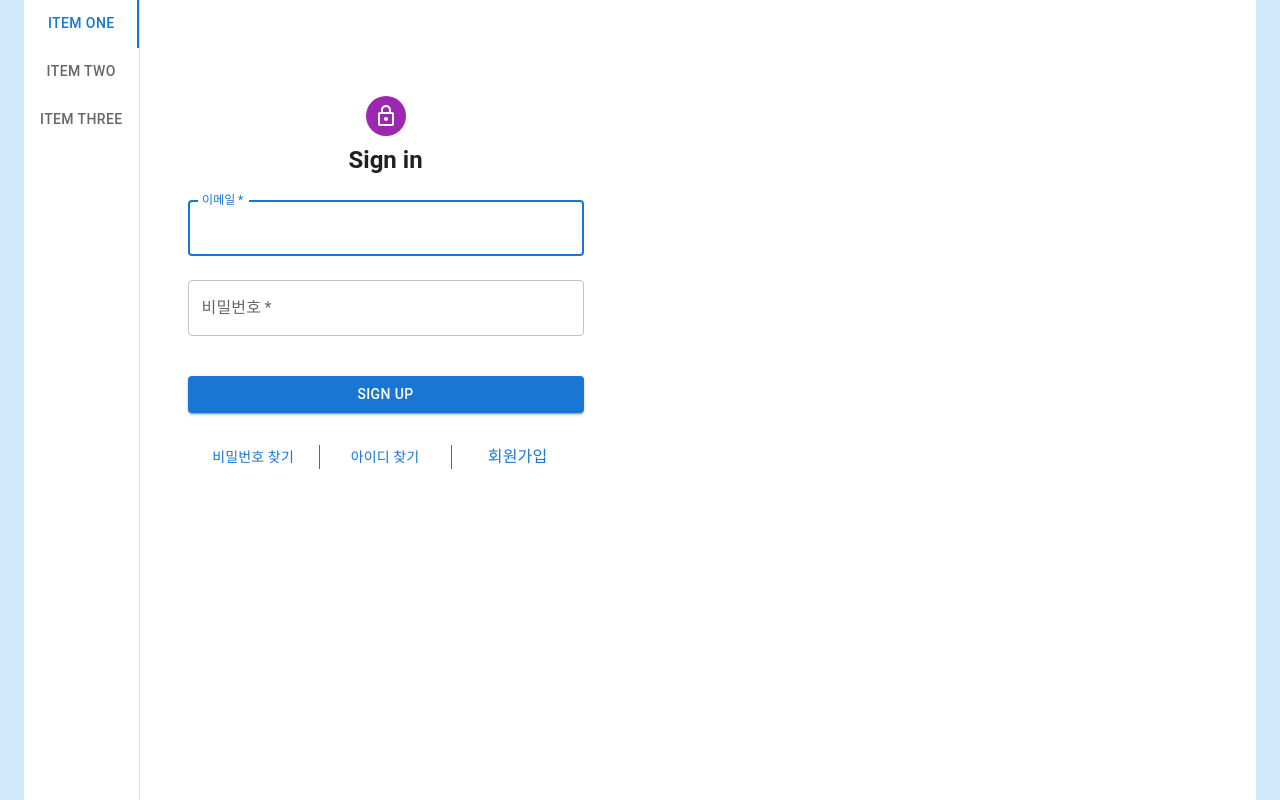
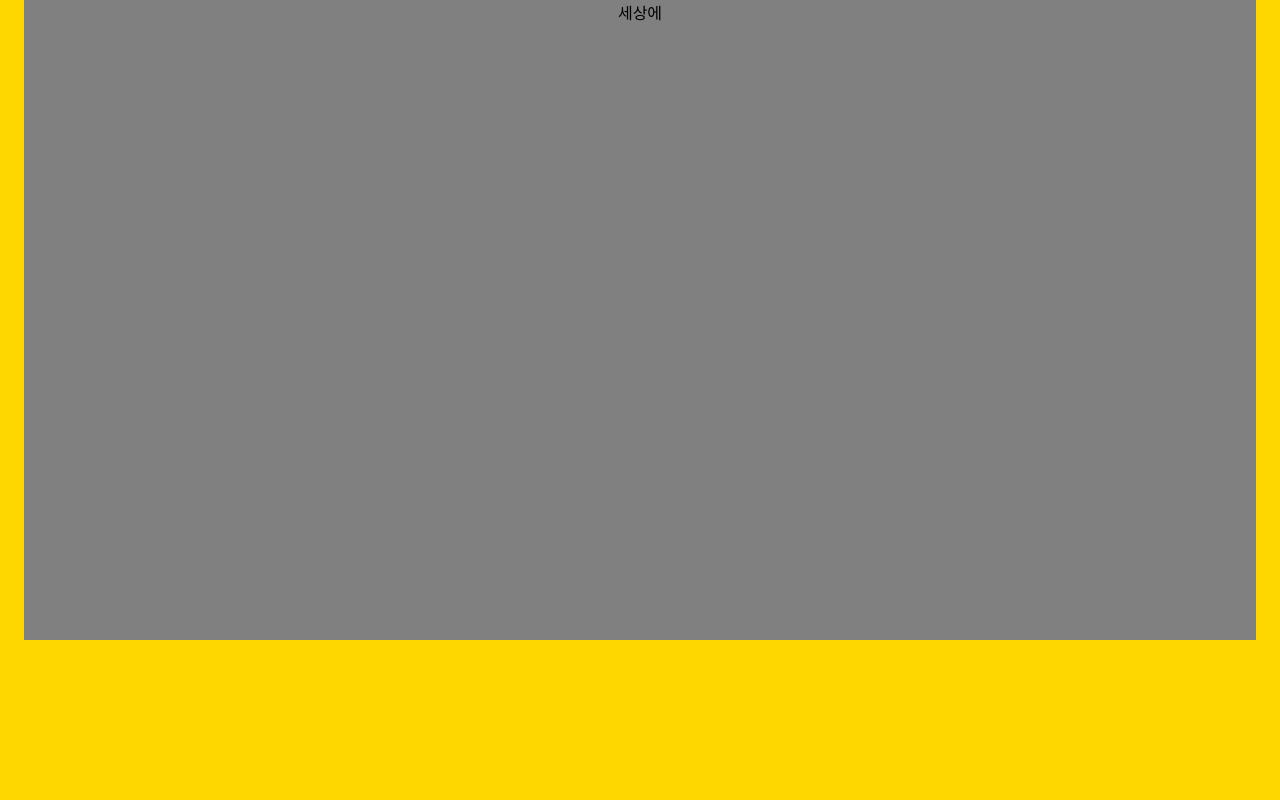
Before and after one commit to shindaehyuk/TaleTogether, a React (Create React App) app in the folder frontend/: page /admin in a window 1280 px wide. Built offline with nearby package versions, Linux system fonts and the light colour scheme.

Commit message:
merge_update

```diff
--- a/frontend/package.json
+++ b/frontend/package.json
@@ -21,7 +21,9 @@
     "react-router-dom": "^6.14.2",
     "react-scripts": "^5.0.1",
     "redux-persist": "^6.0.0",
+    "sass": "^1.64.1",
     "styled-components": "^6.0.4",
+    "tailwindcss": "^3.3.3",
     "web-vitals": "^2.1.4"
   },
   "scripts": {
--- a/frontend/src/App.js
+++ b/frontend/src/App.js
@@ -10,18 +10,8 @@ function App() {
       <div className="App">
         <header>{/* <Nav></Nav> */}</header>
         <div>
-          <Container maxWidth="xl" sx={{ bgcolor: '#cfe8fc', boxShadow: 3 }}>
-            {/* <Box
-              sx={{
-                display: 'flex',
-                bgcolor: '#cfe8fc',
-                height: '100vh',
-                boxShadow: 3,
-                justifyContent: 'center',
-              }}
-            > */}
+          <Container maxWidth="xl" sx={{ display: 'flex', bgcolor: 'gold', height: '100vh' }}>
             <Router></Router>
-            {/* </Box> */}
           </Container>
         </div>
 
--- a/frontend/src/index.css
+++ b/frontend/src/index.css
@@ -9,3 +9,7 @@ body {
 code {
   font-family: source-code-pro, Menlo, Monaco, Consolas, 'Courier New', monospace;
 }
+
+@tailwind base;
+@tailwind components;
+@tailwind utilities;
--- a/frontend/src/page/Admin.jsx
+++ b/frontend/src/page/Admin.jsx
@@ -6,7 +6,8 @@ import Typography from '@mui/material/Typography';
 import Box from '@mui/material/Box';
 import Login from '../components/admin/Login';
 import Signup from '../components/admin/Signup';
-import { Height } from '@mui/icons-material';
+import Container from '@mui/material/Container';
+import { grey } from '@mui/material/colors';
 
 function TabPanel(props) {
   const { children, value, index, ...other } = props;
@@ -49,18 +50,12 @@ export default function Admin() {
   };
 
   return (
-    <Box sx={{ flexGrow: 1, bgcolor: 'background.paper', display: 'flex', height: '100vh' }}>
-      <Tabs
-        orientation="vertical"
-        variant="scrollable"
-        value={value}
-        onChange={handleChange}
-        aria-label="Vertical tabs example"
-        sx={{ borderRight: 1, borderColor: 'divider' }}
-      >
+    <>
+      <Box sx={{ width: '100%', height: '80%', bgcolor: 'grey' }}>세상에</Box>
+      {/* <Box sx={{ justifyContent: 'space-between', flexGrow: 1, bgcolor: 'grey', m: 10 }}>
+        <Tabs value={value} onChange={handleChange} sx={{ borderColor: 'divider' }}>
           <Tab label="Item One" {...a11yProps(0)} />
           <Tab label="Item Two" {...a11yProps(1)} />
-        <Tab label="Item Three" {...a11yProps(2)} />
         </Tabs>
         <TabPanel value={value} index={0}>
           <Login></Login>
@@ -68,9 +63,19 @@ export default function Admin() {
         <TabPanel value={value} index={1}>
           <Signup></Signup>
         </TabPanel>
-      <TabPanel value={value} index={2}>
-        Item Three
+      </Box>
+      <Box sx={{ justifyContent: 'space-between', flexGrow: 1, bgcolor: 'blue', my: 5 }}>
+        <Tabs value={value} onChange={handleChange} sx={{ borderColor: 'divider' }}>
+          <Tab label="Item One" {...a11yProps(0)} />
+          <Tab label="Item Two" {...a11yProps(1)} />
+        </Tabs>
+        <TabPanel value={value} index={0}>
+          <Login></Login>
         </TabPanel>
-    </Box>
+        <TabPanel value={value} index={1}>
+          <Signup></Signup>
+        </TabPanel>
+      </Box> */}
+    </>
   );
 }
--- a/frontend/src/page/Community.jsx
+++ b/frontend/src/page/Community.jsx
@@ -1,5 +1,3 @@
-import React from 'react';
-
 function Community() {
   return (
     <>
--- a/frontend/src/router/Router.jsx
+++ b/frontend/src/router/Router.jsx
@@ -1,7 +1,5 @@
 import { Routes, Route } from 'react-router-dom';
 import Main from '../page/Main';
-import Login from '../components/admin/Login';
-import Signup from '../components/admin/Signup';
 import Mypage from '../page/Mypage';
 import Community from '../page/Community';
 import Dashboard from '../page/Dashboard';
```
Also changed, not shown: 2 other files (tests, documents, lock files or other folders). Lines whose indentation alone changed are shown as unchanged.
